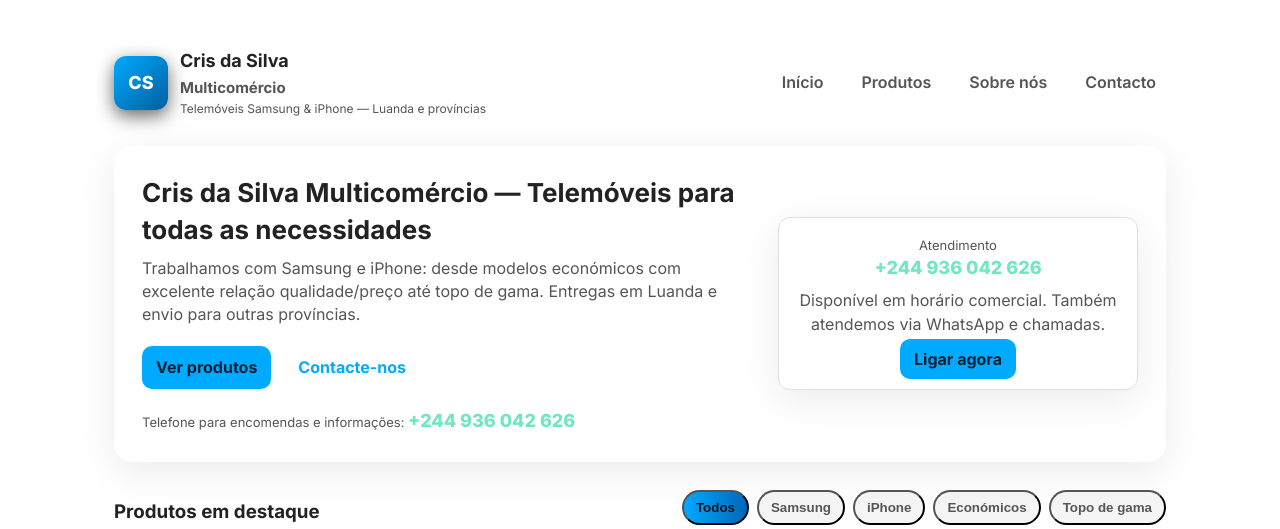
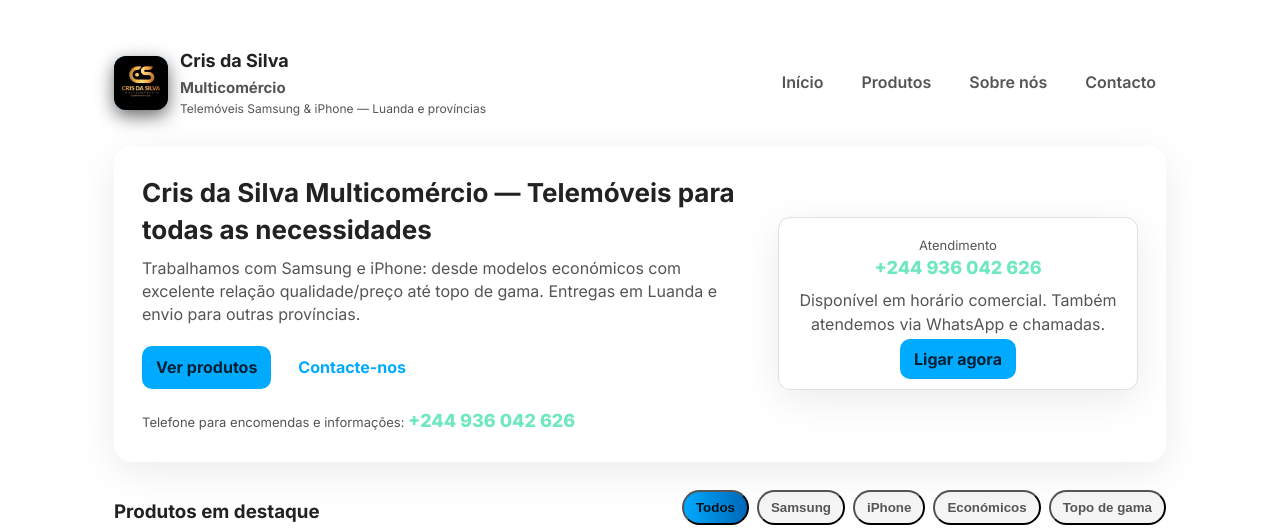
Before and after one commit to NelsonTGPSI/cris_da_silva_multicomercio, a plain HTML site: page index.html in a window 1280 px wide. Shown: the top 529 px of the page. Drawn offline with Linux system fonts and the light colour scheme.

Commit message:
Update index.html

```diff
--- a/index.html
+++ b/index.html
@@ -140,7 +140,9 @@
   <div class="wrap">
     <header>
       <div class="brand">
-        <div class="logo">CS</div>
+        <div class="logo">
+            <img src="assets/img/img_cris.jpg" alt="Logo Cris da Silva" style="width:100%;height:100%;object-fit:cover;border-radius:12px;">
+        </div>
         <div>
           <h1>Cris da Silva<br><small class="muted">Multicomércio</small></h1>
           <p class="muted">Telemóveis Samsung & iPhone — Luanda e províncias</p>
```
